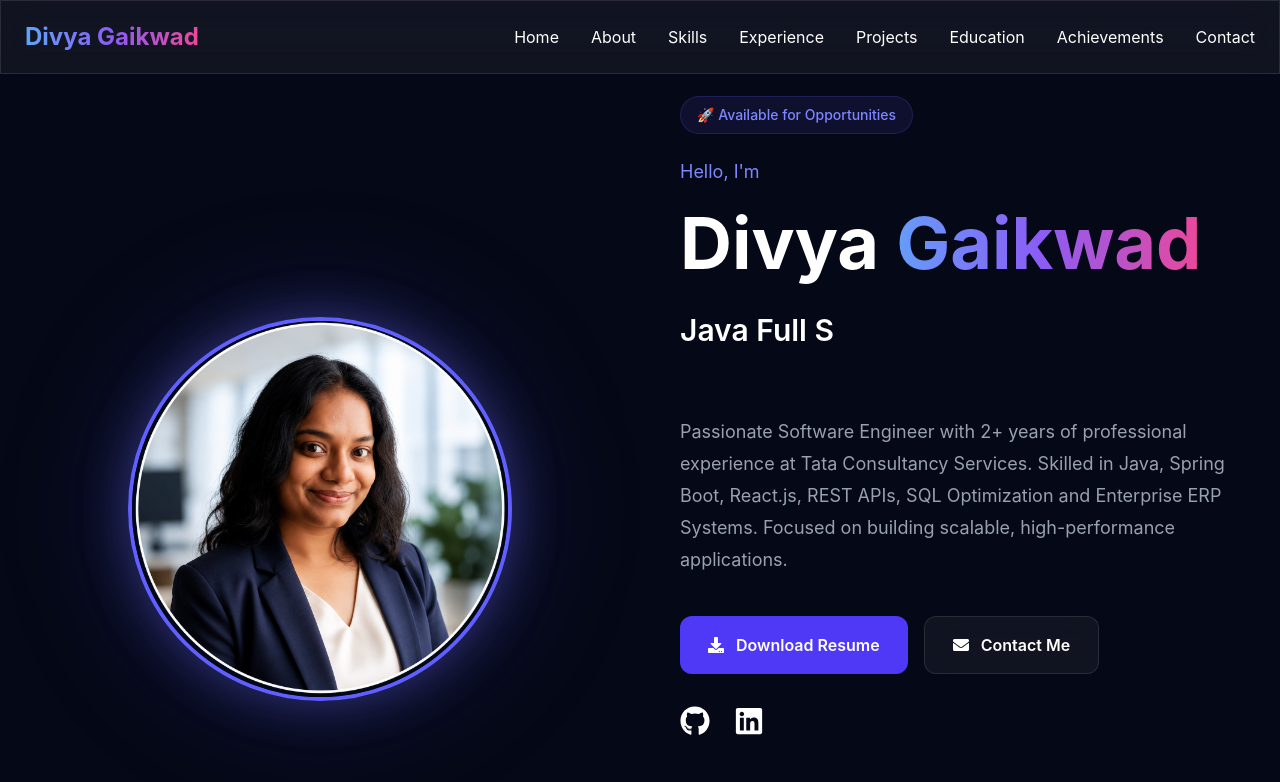
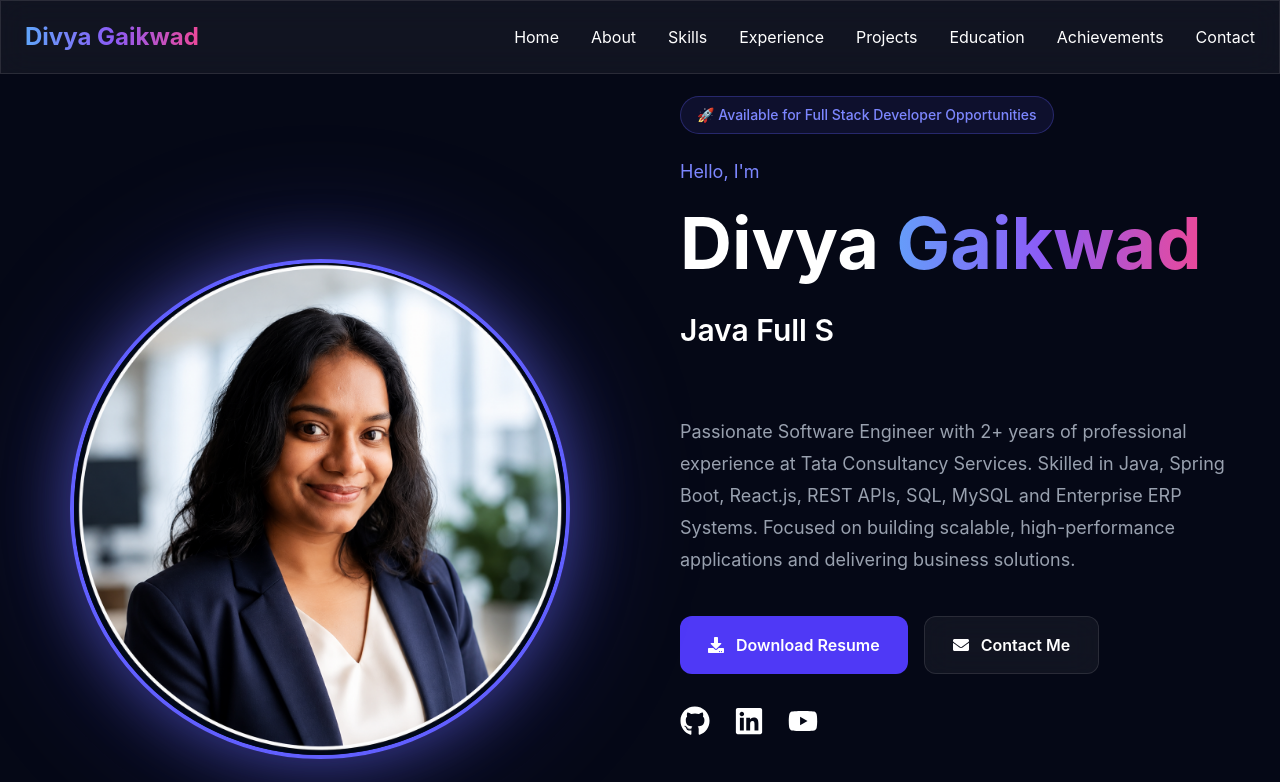
Before and after one commit to divyagaikwad09/professional_portfolio, a React (Vite) app: page / in a window 1280 px wide. Shown: the top 782 px of the page. Built offline with nearby package versions, Linux system fonts and the light colour scheme.

Commit message:
Updated 3rd time portfolio UI

```diff
--- a/src/components/Hero.jsx
+++ b/src/components/Hero.jsx
@@ -4,6 +4,7 @@ import { TypeAnimation } from "react-type-animation";
 import {
   FaGithub,
   FaLinkedin,
+  FaYoutube,
   FaDownload,
   FaEnvelope,
 } from "react-icons/fa";
@@ -24,24 +25,25 @@ function Hero() {
           className="flex justify-center"
         >
           <div className="relative">
-            <div className="absolute inset-0 bg-indigo-500/20 blur-3xl rounded-full"></div>
+
+            <div className="absolute inset-0 bg-indigo-500/30 blur-3xl rounded-full"></div>
 
             <img
               src="/profile.jpg"
               alt="Divya Gaikwad"
               className="
                 relative
-                w-72
-                h-72
-                md:w-80
-                md:h-80
-                lg:w-96
-                lg:h-96
+                w-80
+                h-80
+                md:w-[420px]
+                md:h-[420px]
+                lg:w-[500px]
+                lg:h-[500px]
                 object-cover
                 rounded-full
                 border-4
                 border-indigo-500
-                shadow-[0_0_50px_rgba(99,102,241,0.4)]
+                shadow-[0_0_60px_rgba(99,102,241,0.5)]
                 hover:scale-105
                 transition-all
                 duration-500
@@ -56,9 +58,9 @@ function Hero() {
           animate={{ opacity: 1, x: 0 }}
           transition={{ duration: 1 }}
         >
-          {/* Badge */}
-          <div className="inline-block px-4 py-2 mb-6 rounded-full bg-indigo-500/10 border border-indigo-500/20 text-indigo-400 text-sm font-medium">
-            🚀 Available for Opportunities
+          {/* Availability Badge */}
+          <div className="inline-block px-4 py-2 mb-6 rounded-full bg-indigo-500/10 border border-indigo-500/30 text-indigo-400 text-sm font-medium">
+            🚀 Available for Full Stack Developer Opportunities
           </div>
 
           <p className="text-indigo-400 mb-3 text-lg">
@@ -67,9 +69,12 @@ function Hero() {
 
           <h1 className="text-5xl md:text-7xl font-bold leading-tight">
             Divya
-            <span className="gradient-text"> Gaikwad</span>
+            <span className="gradient-text">
+              {" "}Gaikwad
+            </span>
           </h1>
 
+          {/* Typing Animation */}
           <div className="text-2xl md:text-3xl font-semibold mt-6 h-20">
             <TypeAnimation
               sequence={[
@@ -89,9 +94,9 @@ function Hero() {
           <p className="text-gray-400 mt-6 leading-8 text-lg">
             Passionate Software Engineer with 2+ years of professional
             experience at Tata Consultancy Services. Skilled in Java,
-            Spring Boot, React.js, REST APIs, SQL Optimization and
-            Enterprise ERP Systems. Focused on building scalable,
-            high-performance applications.
+            Spring Boot, React.js, REST APIs, SQL, MySQL and Enterprise
+            ERP Systems. Focused on building scalable, high-performance
+            applications and delivering business solutions.
           </p>
 
           {/* Buttons */}
@@ -114,6 +119,16 @@ function Hero() {
               Contact Me
             </a>
 
+            {/* <a
+              href="https://www.youtube.com/@DivyaTechVerse"
+              target="_blank"
+              rel="noopener noreferrer"
+              className="bg-red-600 hover:bg-red-700 transition px-7 py-4 rounded-xl flex items-center gap-3 font-semibold"
+            >
+              <FaYoutube />
+              YouTube Channel
+            </a> */}
+
           </div>
 
           {/* Social Links */}
@@ -123,7 +138,7 @@ function Hero() {
               href="https://github.com/divyagaikwad09"
               target="_blank"
               rel="noopener noreferrer"
-              className="hover:text-indigo-400 transition"
+              className="hover:text-indigo-400 hover:scale-110 transition-all"
             >
               <FaGithub />
             </a>
@@ -132,9 +147,18 @@ function Hero() {
               href="https://www.linkedin.com/in/divya-gaikwad-a3b948237/"
               target="_blank"
               rel="noopener noreferrer"
-              className="hover:text-indigo-400 transition"
+              className="hover:text-indigo-400 hover:scale-110 transition-all"
             >
               <FaLinkedin />
+            </a>
+
+            <a
+              href="https://www.youtube.com/@DivyaTechVerse"
+              target="_blank"
+              rel="noopener noreferrer"
+              className="hover:text-red-500 hover:scale-110 transition-all"
+            >
+              <FaYoutube />
             </a>
 
           </div>
@@ -172,6 +196,7 @@ function Hero() {
           </div>
 
         </motion.div>
+
       </div>
     </section>
   );
```
